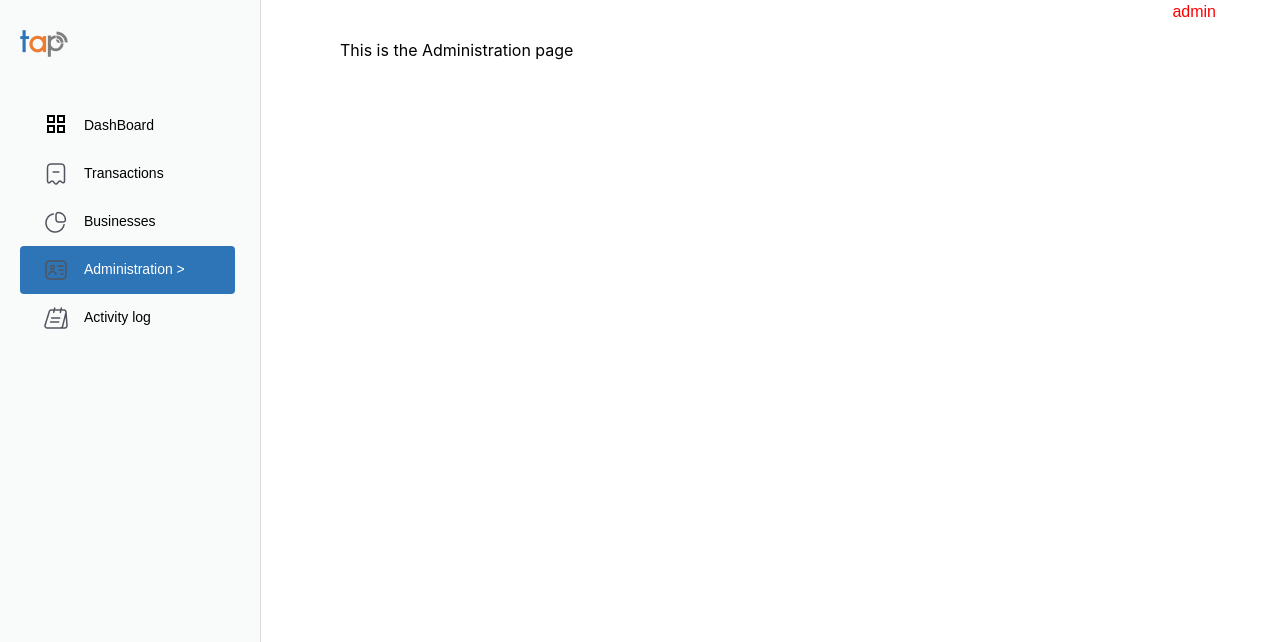
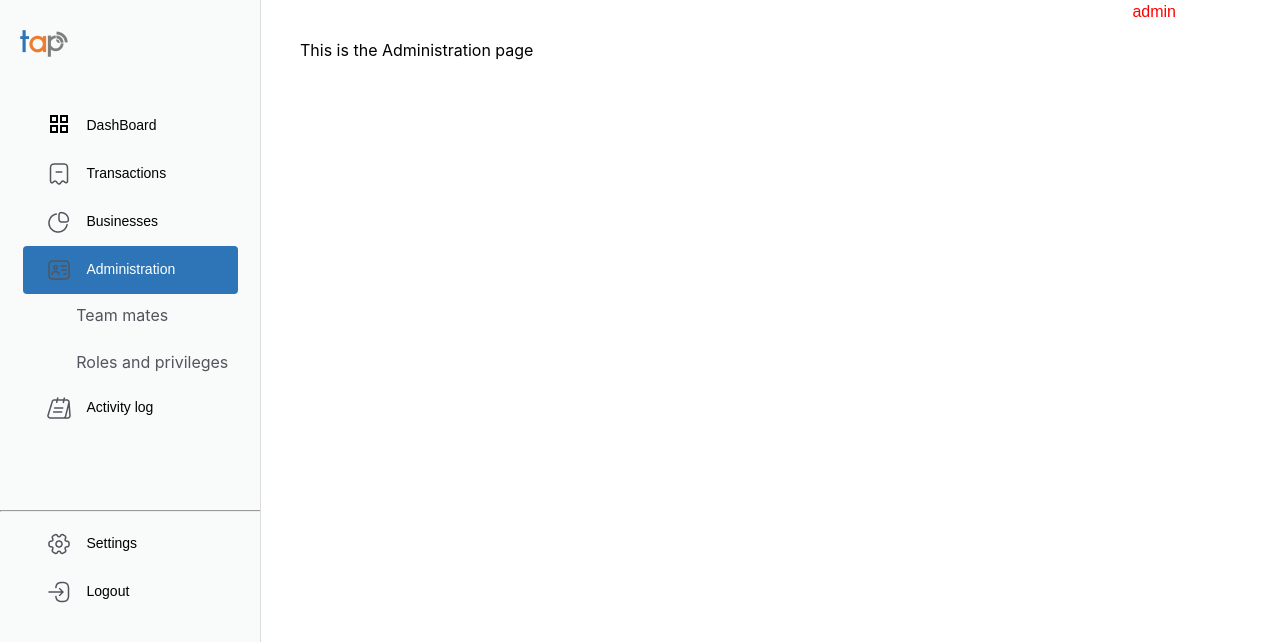
Before and after one commit to Tideman2/my-challenge, a React (Create React App) app: page /dashBoard/administration in a window 1280 px wide. Shown: the top 642 px of the page. Built offline with nearby package versions, Linux system fonts and the light colour scheme; a web font is replaced by a local one.

Commit message:
updated dashboard and navlinks components

```diff
--- a/src/App.js
+++ b/src/App.js
@@ -1,11 +1,15 @@
 import React from "react";
-import { createBrowserRouter, RouterProvider, Navigate } from "react-router-dom";
-import { ThemeProvider } from '@mui/material';
+import {
+  createBrowserRouter,
+  RouterProvider,
+  Navigate,
+} from "react-router-dom";
+import { ThemeProvider } from "@mui/material";
 import { Provider } from "react-redux";
 
 import store from "./reduxStore/store"; // Import your Redux store
 import Login, { loginAction } from "./pages/Login";
-import Collaborate, {collaborateAction} from "./pages/Collaborate";
+import Collaborate, { collaborateAction } from "./pages/Collaborate";
 import ForgotPassword from "./pages/Forgot-Password";
 import ResetPassword from "./pages/Reset-Password/Reset-Password";
 import AuthenticationLayout from "./components/layout/AutenticationLayout";
@@ -17,30 +21,42 @@ import Settings from "./pages/Settings/Settings";
 import Administration from "./pages/Administration/Administation";
 import Businesses from "./pages/Businesses/Businesses";
 import Board from "./pages/Board";
-
+import TeamMates from "./pages/Administration/components/TeamMates";
+import RolesAndPrivileges from "./pages/Administration/components/RolesAndPrivileges";
 
 const routes = [
   {
     element: <AuthenticationLayout />,
     children: [
-      { path: "/login", element: <Login />, action: loginAction},
-      { path: "/collaborate", element: <Collaborate />, action: collaborateAction},
+      { path: "/login", element: <Login />, action: loginAction },
+      {
+        path: "/collaborate",
+        element: <Collaborate />,
+        action: collaborateAction,
+      },
       { path: "/forgot-password", element: <ForgotPassword /> },
-      { path: "/reset-password", element: <ResetPassword />},
-      { path: "*", element: <Navigate to="/login" replace = {true}/>},
+      { path: "/reset-password", element: <ResetPassword /> },
+      { path: "*", element: <Navigate to="/login" replace={true} /> },
     ],
   },
   {
     path: "/dashBoard",
     element: <DashboardLayout />,
     children: [
-       {path: "/dashBoard", element: <Board /> },
-       {path: "/dashBoard/transactions", element: <Transaction /> },
-       {path: "/dashBoard/businesses", element: <Businesses /> },
-       {path: "/dashBoard/administration", element: <Administration /> },
-       {path: "/dashBoard/activity-log", element: <ActivityLog /> },
-       {path: "/dashBoard/setting", element: <Settings /> },
-       { path: "*", element: <Navigate to="/dashBoard" replace = {true}/>},
+      { path: "/dashBoard", element: <Board /> },
+      { path: "/dashBoard/transactions", element: <Transaction /> },
+      { path: "/dashBoard/businesses", element: <Businesses /> },
+      {
+        path: "/dashBoard/administration",
+        element: <Administration />,
+        children: [
+        { path: "/dashBoard/administration/team-mates", element: <TeamMates />},
+        { path: "/dashBoard/administration/roles-and-privileges", element: <RolesAndPrivileges /> }
+        ],
+      },
+      { path: "/dashBoard/activity-log", element: <ActivityLog /> },
+      { path: "/dashBoard/setting", element: <Settings /> },
+      { path: "*", element: <Navigate to="/dashBoard" replace={true} /> },
     ],
   },
 ];
@@ -51,7 +67,7 @@ const App = () => {
   return (
     <Provider store={store}>
       <ThemeProvider theme={theme}>
-       <RouterProvider router={router} />
+        <RouterProvider router={router} />
       </ThemeProvider>
     </Provider>
   );
--- a/src/components/layout/AutenticationLayout.jsx
+++ b/src/components/layout/AutenticationLayout.jsx
@@ -3,6 +3,7 @@ import { AppBar, Box, styled } from "@mui/material";
 //gh GH "" || @
 
 import logo from "../../assets/img/logo_gzxyo7 2.png";
+import TopLogo from "../../assets/svgs/toplogo";
 
 export default function AuthenticationLayout() {
 
@@ -19,7 +20,8 @@ export default function AuthenticationLayout() {
                 marginTop: 3,
                 marginLeft: 3,
             }}>
-            <img src={logo} alt="Logo" width="100%"/>
+            {/* <img src={logo} alt="Logo" width="100%"/> */}
+            <TopLogo />
             </Box>
         </AppBar>
          <AuthenticationLayoutBox>
--- a/src/components/layout/DashboardLayout/DashboardLayout.jsx
+++ b/src/components/layout/DashboardLayout/DashboardLayout.jsx
@@ -8,16 +8,19 @@ import businessIcon from "../../../assets/img/graph.png";
 import administrationIcon from "../../../assets/img/personalcard.png";
 import activityLogIcon from "../../../assets/img/menu-board.png";
 import NavLinks from "./components/NavLinks";
+import settingsIcon from "../../../assets/img/setting-2.png";
+import logOutIcon from "../../../assets/img/login.png";
 
 const NavLinkDrawer = styled(Drawer)({
   flexShrink: 0,
   "& .MuiDrawer-paper": {
     width: 260,
-    height: "100vh", // Adjusted height to full screen
+    height: "1024px", // Fixed height
     backgroundColor: "#F9FAFA",
     display: "flex",
     flexDirection: "column",
     paddingTop: "30px",
+    overflow: "hidden", // Prevent scrolling
   },
 });
 
@@ -36,12 +39,10 @@ const LogoBox = styled(Box)(() => {
 const NavLinksBox = styled(Box)(() => {
   return {
     width: 215,
-    height: 561,
-    display: "fles",
+    height: "fit-content",
+    display: "flex",
     flexDirection: "column",
     alignSelf: "center",
-    paddingRight: "5px",
-    marginTop: "45px",
   };
 });
 
@@ -54,18 +55,30 @@ const LinkIconBox = styled(Box)(() => {
 
 export default function DashboardLayout() {
   return (
-    <Container>
+    <Container
+      sx={{
+        margin: "0px",
+        padding: "0px",
+        minHeight: "100vh"
+      }}
+    >
       <NavLinkDrawer variant="permanent">
         <LogoBox>
           <img src={logo} alt="Logo" width="100%" />
         </LogoBox>
-        <NavLinksBox>
+        <NavLinksBox
+          sx={{
+            mb: "70px",
+            mt: "45px"
+          }}
+        >
           {/* Icon Button for DashBoard */}
           <Box sx={{ width: "100%" }}>
             <NavLinks
               iconView={<GridViewIcon />}
               toUrl={"/dashBoard"}
               title="DashBoard"
+              end
             />
             <NavLinks
               iconView={
@@ -83,11 +96,7 @@ export default function DashboardLayout() {
             <NavLinks
               iconView={
                 <LinkIconBox>
-                <img
-                  src={businessIcon}
-                  alt="businessIcon"
-                  width="100%"
-                />
+                  <img src={businessIcon} alt="businessIcon" width="100%" />
                 </LinkIconBox>
               }
               toUrl={"/dashBoard/businesses"}
@@ -104,20 +113,40 @@ export default function DashboardLayout() {
                 </LinkIconBox>
               }
               toUrl={"/dashBoard/administration"}
-              title="Administration >"
+              title="Administration"
+              menuItems={["Team mates", "Roles and privileges"]}
             />
             <NavLinks
               iconView={
                 <LinkIconBox>
-                <img
-                  src={activityLogIcon}
-                  alt="activityLog"
-                  width="100%"
-                />
+                  <img src={activityLogIcon} alt="activityLog" width="100%" />
                 </LinkIconBox>
               }
               toUrl={"/dashBoard/activity-log"}
               title="Activity log"
+            />
+          </Box>
+        </NavLinksBox>
+        <hr style={{ width: "100vw", fontWeight: "lighter" }} />
+        <NavLinksBox>
+          <Box>
+            <NavLinks
+              iconView={
+                <LinkIconBox>
+                  <img src={settingsIcon} alt="settingsIcon" width="100%" />
+                </LinkIconBox>
+              }
+              toUrl={"/dashBoard/setting"}
+              title={"Settings"}
+            />
+            <NavLinks
+              iconView={
+                <LinkIconBox>
+                  <img src={logOutIcon} alt="logoutIcon" width="100%" />
+                </LinkIconBox>
+              }
+              toUrl={"dashBoard/activity-log"}
+              title={"Logout"}
             />
           </Box>
         </NavLinksBox>
--- a/src/components/layout/DashboardLayout/components/NavLinks.jsx
+++ b/src/components/layout/DashboardLayout/components/NavLinks.jsx
@@ -1,19 +1,81 @@
-import { Typography, Box } from "@mui/material";
-import { NavLink } from "react-router-dom";
+import { Typography, Box, styled } from "@mui/material";
+import { NavLink, Link, useLocation } from "react-router-dom";
+import { useEffect, useState } from "react";
 
+import menuItemsToRoute from "../navUtils/menuItemsToRoutes";
 import styles from "./navlinkstyle.module.css";
 
-function NavLinks({ iconView, title, toUrl, ...rests }) {
+let MenuBox = styled(Box)(() => {
+  return {
+    width: "100%",
+    display: "flex",
+    flexDirection: "column",
+    height: "90px",
+    marginLeft: "25%",
+    gap: "4px",
+    justifyContent: "space-around",
+  };
+});
+
+function NavLinks({ iconView, title, toUrl, menuItems, ...rests }) {
+  const location = useLocation();
+  let [isMenu, setIsMenu] = useState(false);
+
+  useEffect(() => {
+    if (location.pathname.startsWith(toUrl) && menuItems) {
+      setIsMenu(true);
+    }
+
+    return () => {
+      setIsMenu(false);
+    };
+  }, [location.pathname]);
+
+  function formatMenuItemsToRoutes() {
+    let routes = [];
+    for (let i = 0; i < menuItems.length; i++) {
+      let route = toUrl + `/${menuItemsToRoute(menuItems[i])}`;
+      routes.push(route);
+    }
+    console.log(routes);
+    console.log(menuItems);
+
+    return routes;
+  }
+
+  let routesToMenuItems = menuItems && formatMenuItemsToRoutes();
+
   return (
+    <>
       <NavLink
         {...rests}
         to={toUrl}
-      end
-      className={({ isActive }) => (isActive ? styles.activeLink : styles.inactiveLink)}
+        className={({ isActive }) =>
+          isActive ? styles.activeLink : styles.inactiveLink
+        }
       >
         <Box sx={{ marginLeft: 3 }}>{iconView}</Box>
         <Typography sx={{ marginLeft: 2, fontSize: 14 }}>{title}</Typography>
       </NavLink>
+      {isMenu && (
+        <MenuBox>
+          {menuItems.map((items, index) => {
+            return (
+              <NavLink
+                key={index}
+                to={routesToMenuItems[index]}
+                style={({ isActive }) => ({
+                  textDecoration: "none",
+                  color: isActive ? "#2D75B6" : "#50555E", // Active and inactive colors
+                })}
+              >
+              {items}
+              </NavLink>
+            );
+          })}
+        </MenuBox>
+      )}
+    </>
   );
 }
 
--- a/src/components/layout/DashboardLayout/components/navlinkstyle.module.css
+++ b/src/components/layout/DashboardLayout/components/navlinkstyle.module.css
@@ -21,3 +21,11 @@
     border-radius: 4px;
     transition: background-color 0.3s ease;
   }
+
+  .activeMenu {
+    color: #2D75B6;
+  }
+
+  .inactiveMenu {
+    color: #50555E;
+  }
--- /dev/null
+++ b/src/components/layout/DashboardLayout/navUtils/menuItemsToRoutes.js
@@ -0,0 +1,5 @@
+
+export default function menuItemsToRoute(item) {
+ let route = item.replaceAll(" ", "-").toLowerCase()
+ return route
+}
--- a/src/pages/Administration/Administation.jsx
+++ b/src/pages/Administration/Administation.jsx
@@ -1,8 +1,11 @@
-
+import { Outlet } from "react-router-dom"
 
 export default function Administration() {
 
     return (
-        <p>This is the Administration page</p>
+       <>
+          <p>This is the Administration page</p>
+          <Outlet />
+       </>
     )
 }
--- /dev/null
+++ b/src/pages/Administration/components/RolesAndPrivileges.jsx
@@ -0,0 +1,8 @@
+
+
+export default function RolesAndPrivileges() {
+
+    return (
+        <h1>This is the RolesAndPrivileges comopnent in Administration page</h1>
+    )
+}
--- /dev/null
+++ b/src/pages/Administration/components/TeamMates.jsx
@@ -0,0 +1,8 @@
+
+
+export default function TeamMates() {
+
+    return (
+        <h1>This is the teammate comopnent in Administration page</h1>
+    )
+}
```
Also changed, not shown: src/assets/svgs/toplogo.jsx (added, +42 -0 lines), src/assets/svgs/logo_gzxyo7 2.svg (added). Lines whose indentation alone changed are shown as unchanged.
